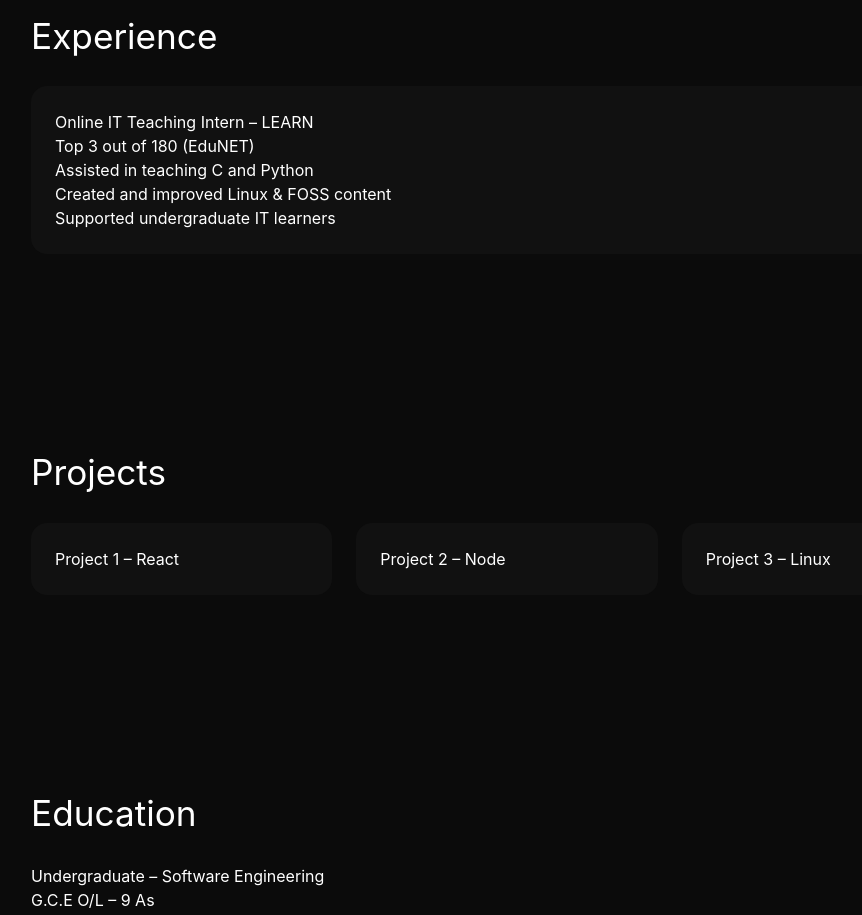
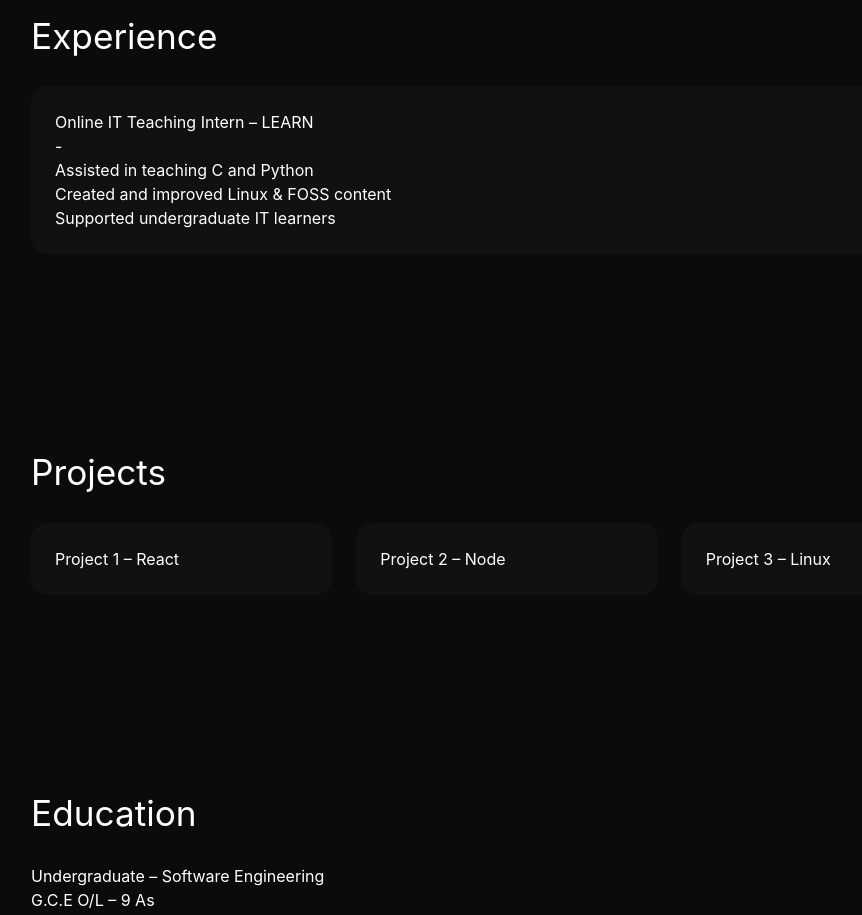
Before and after one commit to sanduf01/my-portfolio, a React (Vite) app in the folder portfolio/: page / in a window 1280 px wide. Shown: the part 1640-2555 px from the top of the page, without its empty margins (133-995 px from the left). Built offline with nearby package versions, Linux system fonts and the light colour scheme.

Commit message:
Update App.jsx

```diff
--- a/portfolio/src/App.jsx
+++ b/portfolio/src/App.jsx
@@ -101,7 +101,7 @@ export default function App() {
         <h2>Experience</h2>
         <div className="card">
           <h3>Online IT Teaching Intern – LEARN</h3>
-          <span>Top 3 out of 180 (EduNET)</span>
+          <span>-</span>
           <ul>
             <li>Assisted in teaching C and Python</li>
             <li>Created and improved Linux & FOSS content</li>
```
